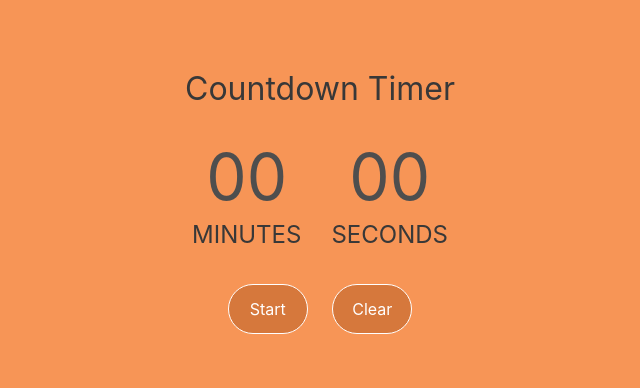
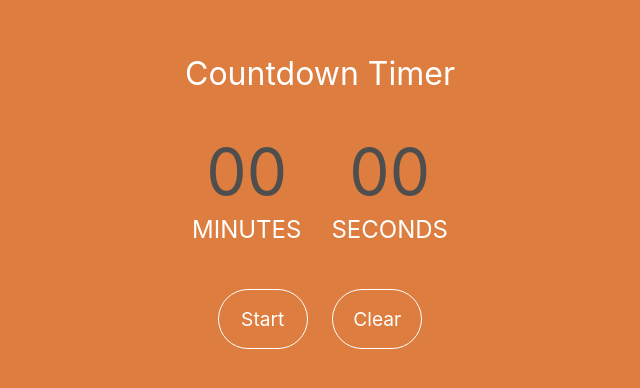
Before and after one commit to Georgia-B/Svelte-Timer, a Svelte app: page / in a window 1280 px wide. Shown: the part 194-582 px from the top of the page, without its empty margins (320-960 px from the left). Built offline with nearby package versions, Linux system fonts and the light colour scheme.

Commit message:
Little style tidy

```diff
--- a/src/App.svelte
+++ b/src/App.svelte
@@ -5,11 +5,11 @@
 
 <style>
   .title {
-    color: #383838;
     font-size: 2em;
   }
   .app {
-    background-color: #f79556;
+    background-color: #dd7d3f;
+    color: #ffffff;
     width: 100%;
     height: 100vh;
     align-items: center;
@@ -17,7 +17,7 @@
     display: flex;
   }
   .container {
-    width: 60%;
+    width: 75%;
     text-align: center;
   }
 </style>
--- a/src/Button.svelte
+++ b/src/Button.svelte
@@ -4,12 +4,13 @@
 
 <style>
   .button {
-    border-radius: 25px;
-    background-color: #d6783c;
+    border-radius: 30px;
+    font-size: 1.2em;
+    background-color: #dd7d3f;
     color: white;
     border: 1px solid white;
-    width: 80px;
-    height: 50px;
+    width: 90px;
+    height: 60px;
     margin: 10px;
     cursor: pointer;
     transition: background-color 0.3s ease-out;
@@ -18,7 +19,7 @@
   }
 
   .button:hover {
-    background-color: #ca6a2f;
+    background-color: #c46628;
   }
 
   .button:before {
--- a/src/Countdown.svelte
+++ b/src/Countdown.svelte
@@ -53,13 +53,13 @@
   .content {
     width: 100%;
     position: relative;
-    margin: 10px 0;
+    margin: 20px 0;
   }
   .container {
     display: flex;
     align-items: center;
     justify-content: center;
-    color: #383838;
+    color: #ffffff;
     transition: all ease-out 0.3s;
     opacity: 1;
     transform: scale(1);
```
